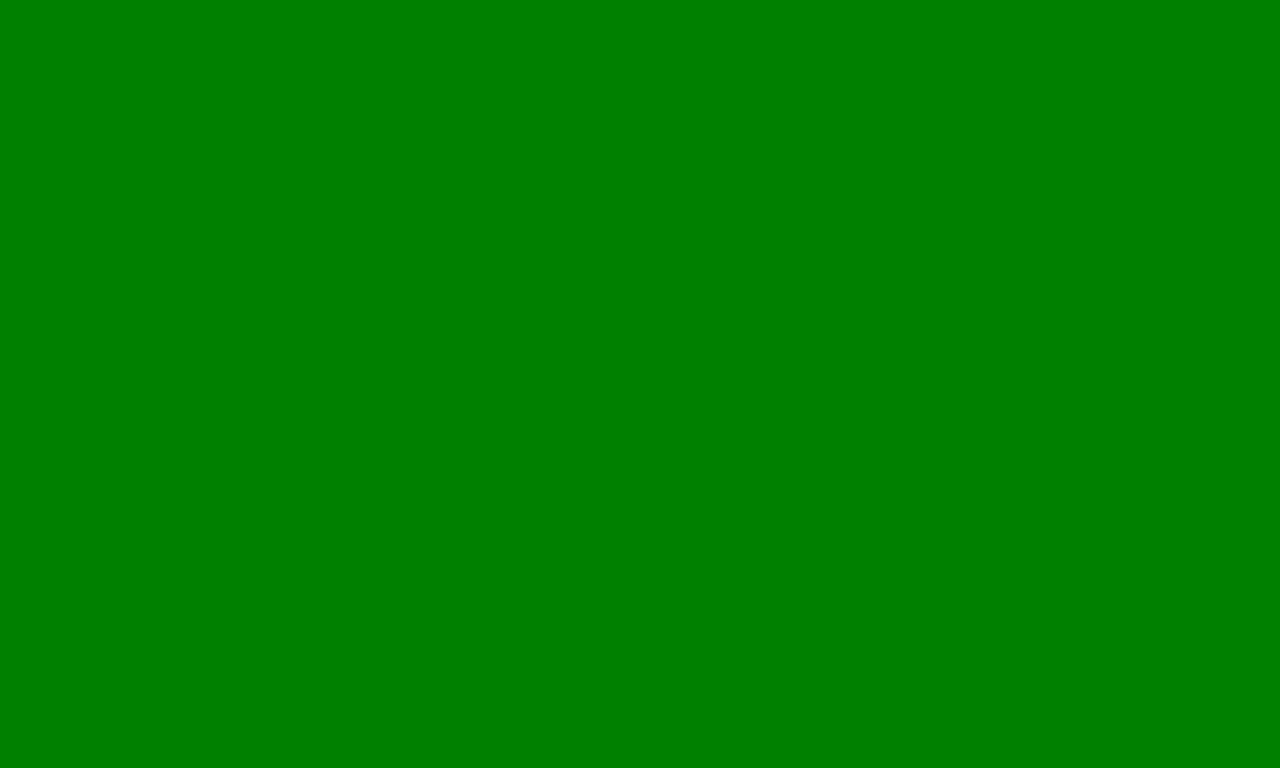
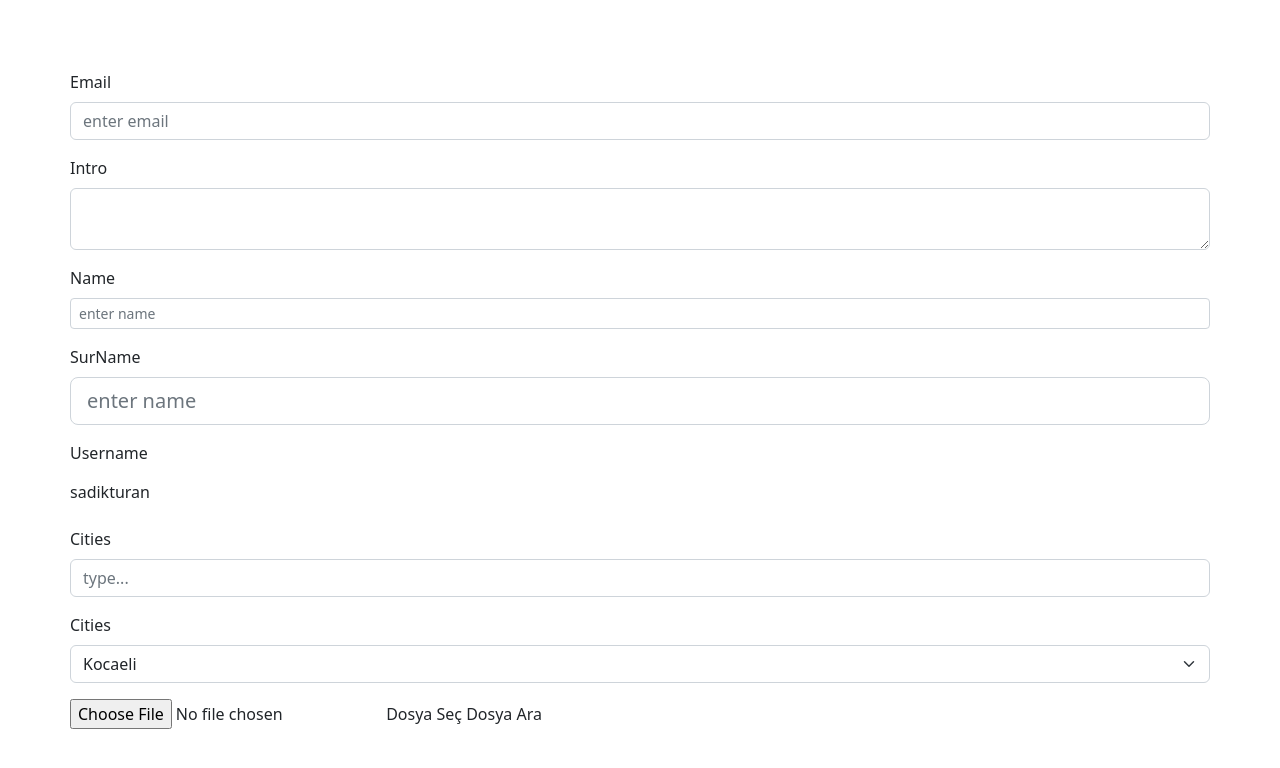
Before and after one commit to msayrac/Bootstrap_course, a plain HTML site: page index.html in a window 1280 px wide. Drawn offline with nearby package versions, Linux system fonts and the light colour scheme.

Commit message:
bootstrap form tags

```diff
--- a/index.html
+++ b/index.html
@@ -10,61 +10,73 @@
     <style>
 
         body {
-            background-color: red;
+            padding: 70px;
         }
-
-        /*  small devices (portrait phones, less than 576px) */
-        @media (min-width: 576px) {
-             body {
-            background-color: green;
-        }
-        }
-
-        /* medium devices (landscape phones, 576px and up) */
-        @media (min-width: 768px) {
-             body {
-            background-color: blue
-        }
-        }
-
-        /* large devices (tablets, 768px and up) */
-        @media (min-width: 992px) {
-             body {
-            background-color: red;
-        }
-         }
-
-        /* extra large devices (desktops, 992px and up) */
-        @media (min-width: 1200px) {
-             body {
-            background-color: green;
-        }
-         }
-
-        /* extra extra large devices (large desktops, 1200px and up) */
-        @media (min-width: 1400px) {
-             body {
-            background-color: blue;
-        }
-         }
-
-
-
-
 
     </style>
 
 </head>
 <body>
 
+ <div class="mb-3">
+    <label for="email" class="form-label">Email</label>
+    <input type="email" name="email" id="email" class="form-control" placeholder="enter email">
+ </div>
 
+ <div class="my-3">
+    <label for="intro" class="form-label">Intro</label>
+    <textarea name="intro" id="intro" class="form-control"></textarea>
+ </div>
 
+ <div class="my-3">
+    <label for="name" class="form-label">Name</label>
+    <input type="text" name="name" id="name" class="form-control form-control-sm" placeholder="enter name ">
+ </div>
 
+  <div class="my-3">
+    <label for="name" class="form-label">SurName</label>
+    <input type="text" name="name" id="name" class="form-control form-control-lg" placeholder="enter name ">
+ </div>
 
+ <div class="my-3">
+    <label for="name" class="form-label">Username</label>
+    <input type="text" name="name" class="form-control-plaintext" readonly value="sadikturan">
+ </div>
 
+<div class="my-3">
+    <label for="cities" class="form-label">Cities</label>
+    <input type="text" list="citylist" class="form-control" placeholder="type...">
 
+    <datalist id="citylist">
 
+        <option value="Kocaeli"></option>
+        <option value="İstanbul"></option>
+        <option value="İzmir"></option>
+        <option value="Rize"></option>
+        <option value="Ankara"></option>
 
+    </datalist>
+ </div>
+
+<div class="my-3">
+    <label for="cities" class="form-label">Cities</label>
+    <select name="" id="" class="form-select">
+
+         <option value="41">Kocaeli</option>
+        <option value="34">İstanbul</option>
+        <option value="35">İzmir</option>
+        <option value="53">Rize</option>
+        <option value="06">Ankara</option>
+    </select>
+ </div>
+
+ <div class="form-file">
+    <input type="file" name="" id="" class="form-file-input" id="customFile">
+    <label for="customFile" class="form-file-label">
+        <span class="form-file-text">Dosya Seç</span>
+        <span class="form-file-button">Dosya Ara</span>
+    </label>
+ </div>
 
 
 <script src="https://cdn.jsdelivr.net/npm/@popperjs/core@2.11.6/dist/umd/popper.min.js" integrity="sha384-oBqDVmMz9ATKxIep9tiCxS/Z9fNfEXiDAYTujMAeBAsjFuCZSmKbSSUnQlmh/jp3" crossorigin="anonymous"></script>
```
